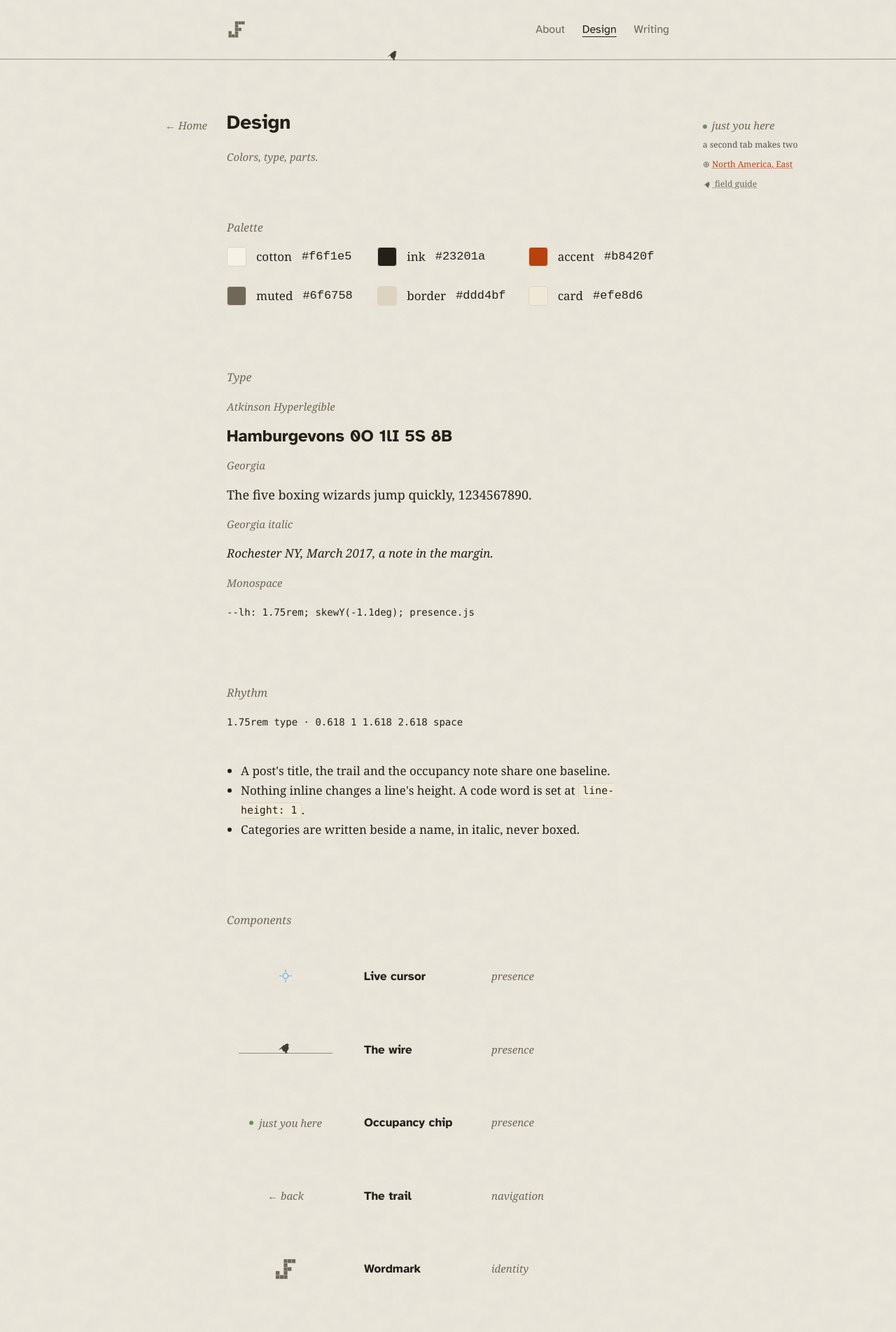
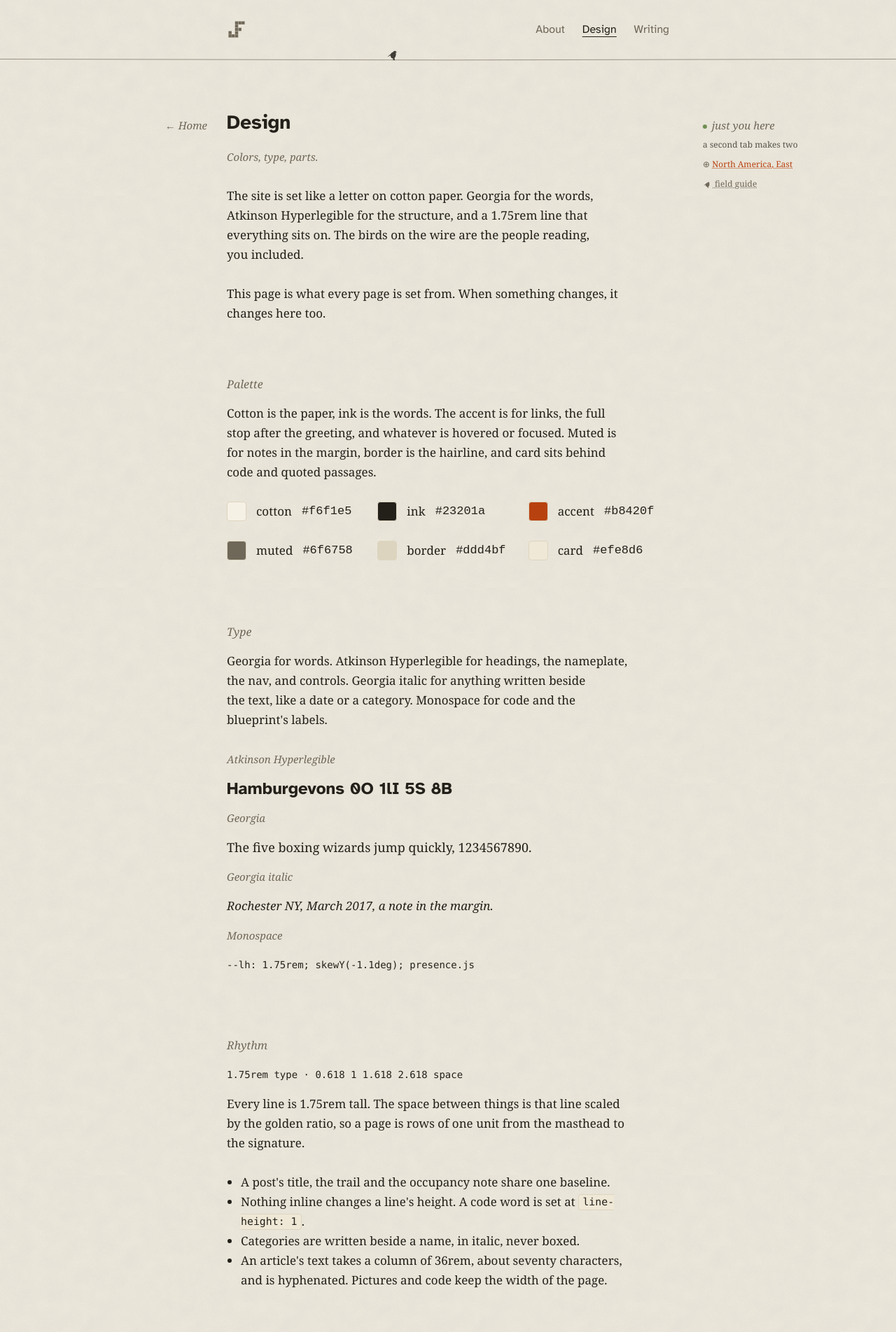
Before and after one commit to josephfusco/josephfusco.github.io, a Jekyll site: the page built from design.html, in a window 1280 px wide. Shown: the top 1904 px of the page at 70% size. Built offline with Jekyll 4.4.1, drawn with Linux system fonts in a browser that asks for light colours; some of the changed text lies outside the part shown.

Commit message:
An article is set at 36rem and hyphenated, the design page says what it is, and the blueprint records the measure

```diff
--- a/_layouts/page.html
+++ b/_layouts/page.html
@@ -6,7 +6,7 @@
 	{% include header.html %}
 	<main id="main" aria-label="Content">
 		<div class="wrap">
-			<article class="prose">
+			<article class="prose" data-spec="article · measure 36rem · hyphenated · on the 1.75rem grid">
 				{% include crumbs.html %}
 				<h1>{{ page.title }}</h1>
 				{% if page.meta %}<p class="meta">{{ page.meta }}</p>{% endif %}
--- a/_layouts/post.html
+++ b/_layouts/post.html
@@ -7,7 +7,7 @@
 	{% include header.html %}
 	<main id="main" aria-label="Content">
 		<div class="wrap">
-			<article class="prose">
+			<article class="prose" data-spec="article · measure 36rem · hyphenated · on the 1.75rem grid">
 				{% include crumbs.html %}
 				<h1 style="view-transition-name: vt-{{ page.url | slugify }}; view-transition-class: post">{{ page.title }}</h1>
 				<p class="meta">
--- a/assets/css/redesign.css
+++ b/assets/css/redesign.css
@@ -2075,3 +2075,19 @@ body {
 @media (max-width: 50rem) {
   .lately-skeleton .bone-date { position: static; margin-right: 0.75rem; vertical-align: -0.05rem; }
 }
+
+/* ---- Reading measure ----
+   Georgia at 17px runs near eighty characters across the full wrap.
+   An essay reads best nearer seventy, so the text of an article
+   takes a narrower column than the page. Pictures and code keep the
+   width they had. The rag is hyphenated so the narrower column does
+   not go toothy, and a word has to be long enough to earn the break. */
+.prose > :not(figure, pre, .label-set) { max-width: 36rem; }
+.prose p, .prose li, .prose blockquote {
+  -webkit-hyphens: auto;
+  hyphens: auto;
+  hyphenate-limit-chars: 8 4 3;
+}
+/* A paragraph under a section label on the design page starts on the
+   next line, like any other; the article's top padding is for articles. */
+section.block > .prose { padding-top: 0; }
--- a/design.html
+++ b/design.html
@@ -7,10 +7,13 @@ permalink: /design/
 	<div class="prose">
 		<h1>Design</h1>
 		<p class="meta">Colors, type, parts.</p>
+		<p>The site is set like a letter on cotton paper. Georgia for the words, Atkinson Hyperlegible for the structure, and a 1.75rem line that everything sits on. The birds on the wire are the people reading, you included.</p>
+		<p>This page is what every page is set from. When something changes, it changes here too.</p>
 	</div>
 
 	<section class="block" aria-label="Palette">
 		<h2>Palette</h2>
+		<div class="prose"><p>Cotton is the paper, ink is the words. The accent is for links, the full stop after the greeting, and whatever is hovered or focused. Muted is for notes in the margin, border is the hairline, and card sits behind code and quoted passages.</p></div>
 		<ul class="swatches">
 			<li><span class="swatch" style="background:#f6f1e5"></span>cotton <code>#f6f1e5</code></li>
 			<li><span class="swatch" style="background:#23201a"></span>ink <code>#23201a</code></li>
@@ -23,6 +26,7 @@ permalink: /design/
 
 	<section class="block" aria-label="Type">
 		<h2>Type</h2>
+		<div class="prose"><p>Georgia for words. Atkinson Hyperlegible for headings, the nameplate, the nav, and controls. Georgia italic for anything written beside the text, like a date or a category. Monospace for code and the blueprint's labels.</p></div>
 		<div class="specimen">
 			<p class="spec-note">Atkinson Hyperlegible</p>
 			<p class="spec-sans">Hamburgevons 0O 1lI 5S 8B</p>
@@ -39,16 +43,19 @@ permalink: /design/
 		<h2>Rhythm</h2>
 		<p class="spec-mono">1.75rem type &middot; 0.618 1 1.618 2.618 space</p>
 		<div class="prose">
+			<p>Every line is 1.75rem tall. The space between things is that line scaled by the golden ratio, so a page is rows of one unit from the masthead to the signature.</p>
 			<ul>
 				<li>A post's title, the trail and the occupancy note share one baseline.</li>
 				<li>Nothing inline changes a line's height. A code word is set at <code>line-height: 1</code>.</li>
 				<li>Categories are written beside a name, in italic, never boxed.</li>
+				<li>An article's text takes a column of 36rem, about seventy characters, and is hyphenated. Pictures and code keep the width of the page.</li>
 			</ul>
 		</div>
 	</section>
 
 	<section class="block" aria-label="Components">
 		<h2>Components</h2>
+		<div class="prose"><p>The parts the site draws itself. Most are presence: another reader's cursor, the wire the birds sit on, the chip that says who is in the room. The rest is the trail back, the wordmark, a favicon that greys when you look away, a camera for Rochester, and the small type: a category, a code word, a GitHub label.</p></div>
 		<ul class="components">
 			<li>
 				<div class="stage" aria-hidden="true">
```
